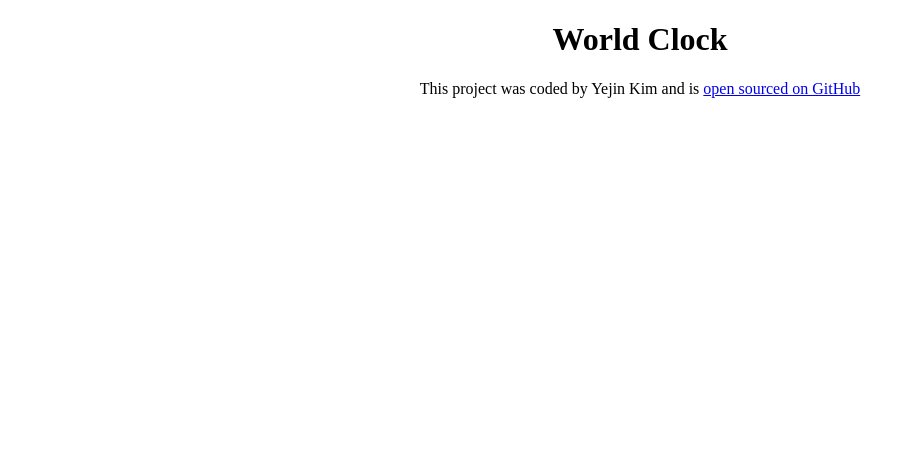
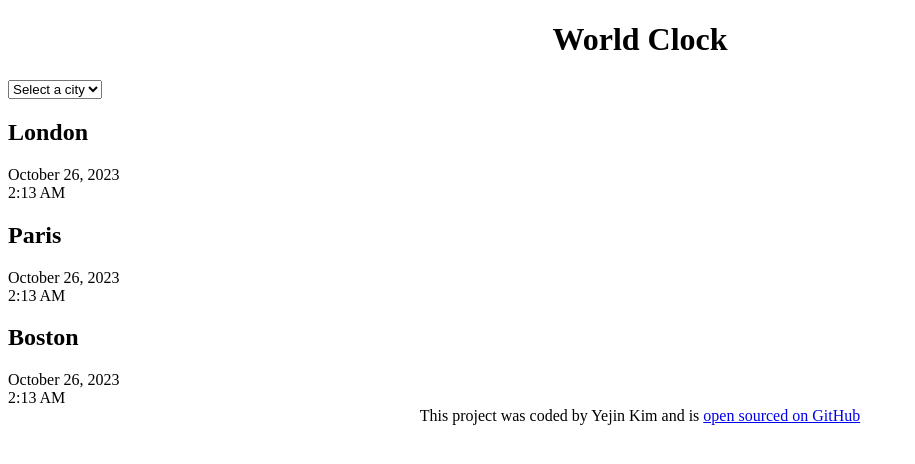
Before and after one commit to yejin-km/world-clock, a plain HTML site: page index.html in a window 1280 px wide. Shown: the whole page, without its empty margins (0-915 px from the left). Drawn offline with Linux system fonts and the light colour scheme.

Commit message:
added basic html

```diff
--- a/index.html
+++ b/index.html
@@ -8,6 +8,32 @@
   </head>
   <body>
     <h1>World Clock</h1>
+
+    <select>
+      <option value="">Select a city</option>
+      <option value="london">London</option>
+      <option value="paris">Paris</option>
+      <option value="boston">Boston</option>
+    </select>
+
+    <div class="city">
+      <h2>London</h2>
+      <div class="date">October 26, 2023</div>
+      <div class="time">2:13 AM</div>
+    </div>
+
+    <div class="city">
+      <h2>Paris</h2>
+      <div class="date">October 26, 2023</div>
+      <div class="time">2:13 AM</div>
+    </div>
+
+    <div class="city">
+      <h2>Boston</h2>
+      <div class="date">October 26, 2023</div>
+      <div class="time">2:13 AM</div>
+    </div>
+
     <footer>
       This project was coded by Yejin Kim and is
       <a href="https://github.com/yejin-km/world-clock" target="_blank">
```
